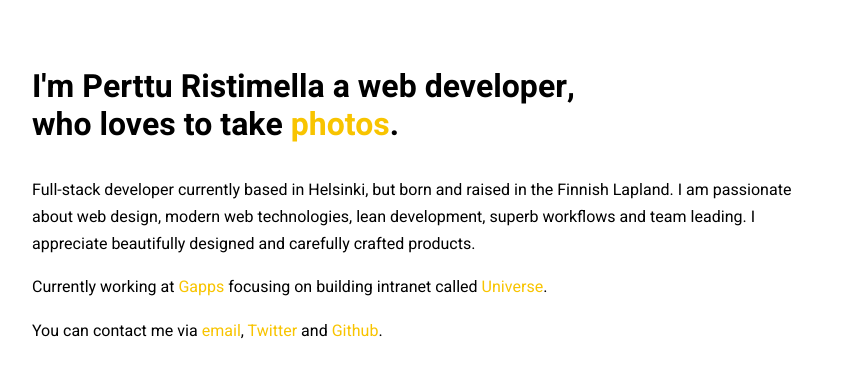
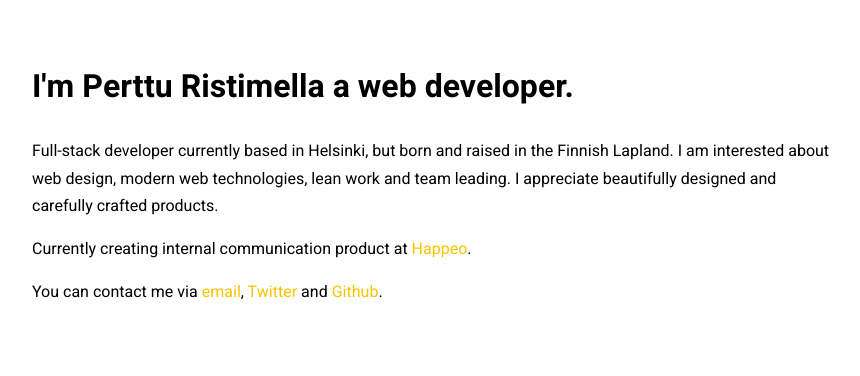
Before and after one commit to ristinolla/pertturistimella.com, a plain HTML site: page src/index.html in a window 1280 px wide. Shown: the whole page, without its empty margins (208-1068 px from the left). Drawn offline with Linux system fonts and the light colour scheme.

Commit message:
finetune texts and update happeo

```diff
--- a/src/index.html
+++ b/src/index.html
@@ -31,13 +31,13 @@
 
     <section id="about" class="light block the-block">
       <div class="row content">
-        <h1>I'm Perttu Ristimella a web developer, <br> who loves to take <a href="https://ristinolla.tumblr.com">photos</a>.</h1>
+        <h1>I'm Perttu Ristimella a web developer.</h1>
         <p>
           Full-stack developer currently based in Helsinki, but born and raised in the Finnish Lapland.
-          I am passionate about web design, modern web technologies, lean development, superb workflows and team leading.
+          I am interested about web design, modern web technologies, lean work and team leading.
           I appreciate beautifully designed and carefully crafted products.
         </p>
-        <p>Currently working at <a href="https://www.gapps.fi">Gapps</a> focusing on building intranet called <a href="https://getuniverse.com"> Universe</a>.</p>
+        <p>Currently creating internal communication product at <a href="https://www.happeo.com">Happeo</a>.</p>
         <p><span id="contact"></span>You can contact me via <a href="mailto:hello@pertturistimella.com">email</a>, <a href="http://twitter.com/ristinolla">Twitter</a> and <a href="https://github.com/ristinolla/">Github</a>.</p>
       </div>
     </section>
```
